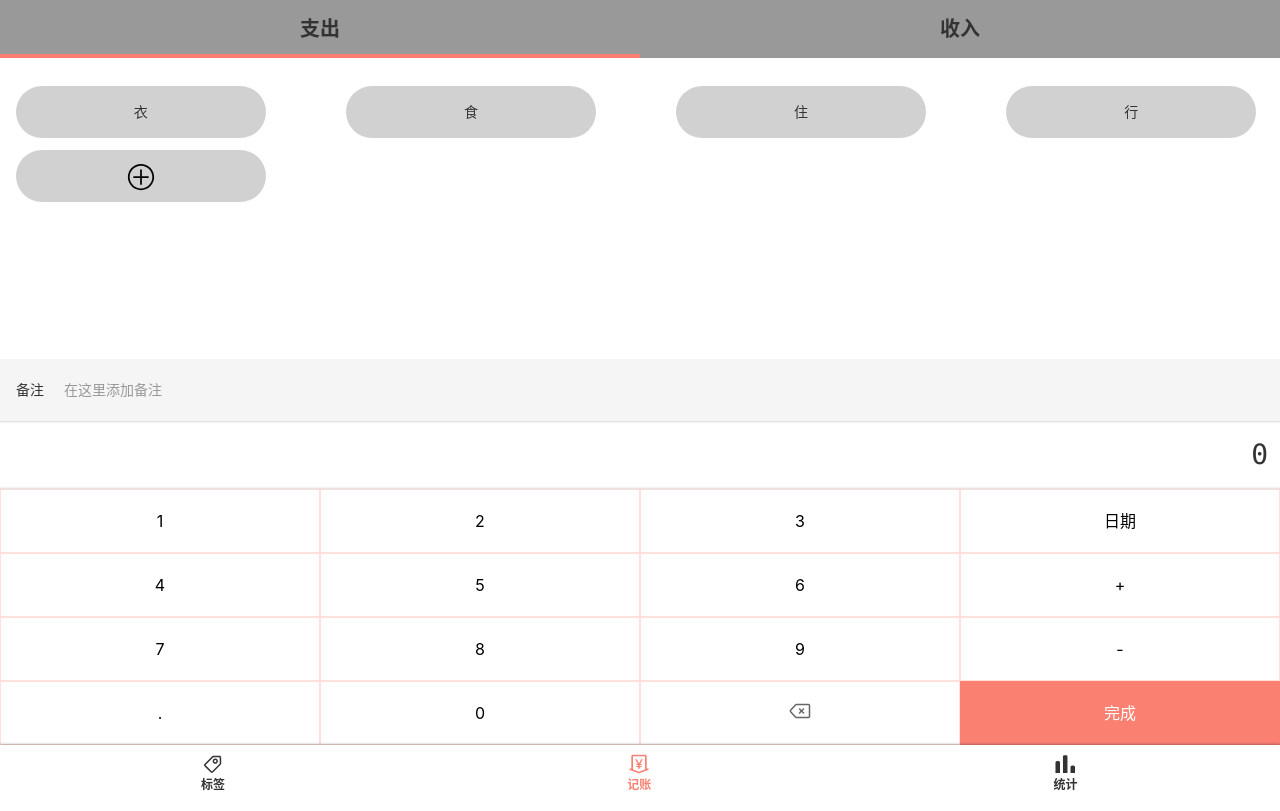
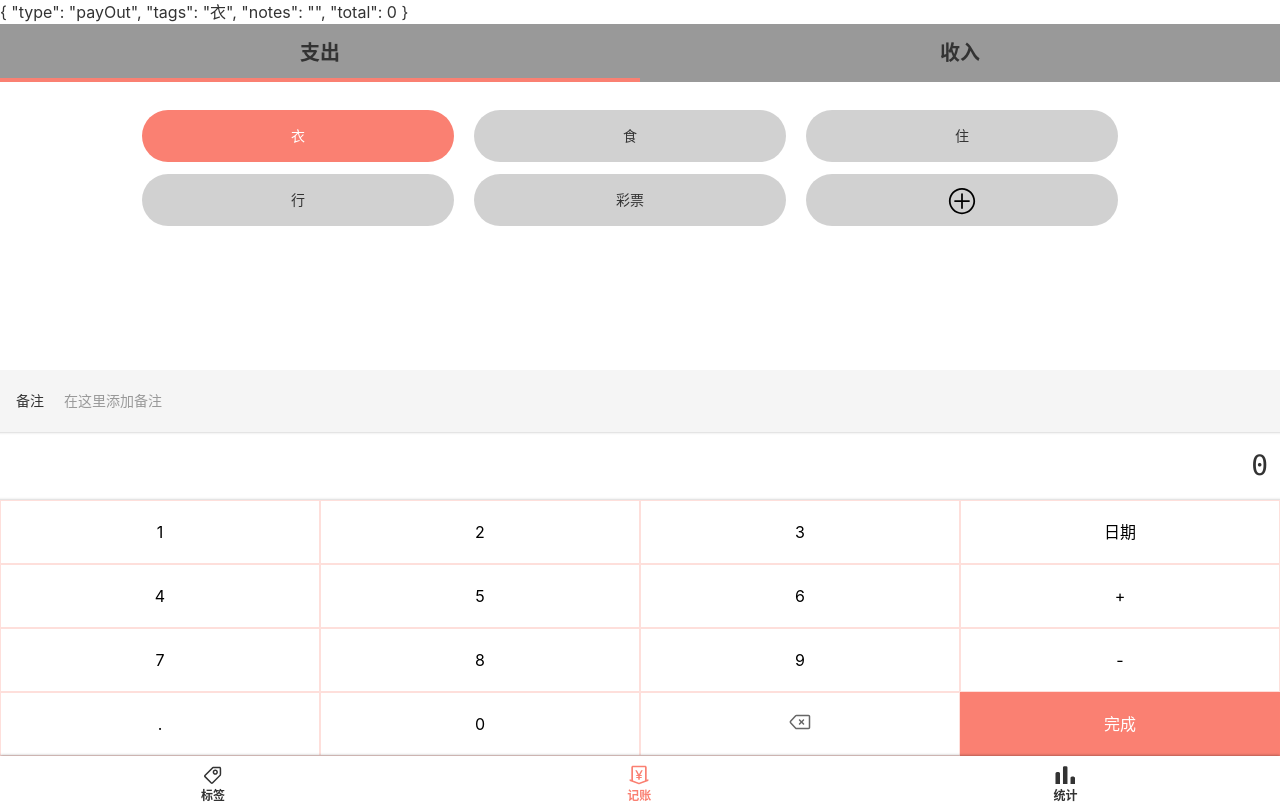
Before and after one commit to lllemonade/accounting-2, a Vue app: page /#/money in a window 1280 px wide. Built offline with nearby package versions, Linux system fonts and the light colour scheme.

Commit message:
收集四个组件的value，在money页面上动态展示

```diff
--- a/src/components/notes.vue
+++ b/src/components/money/notes.vue
@@ -3,14 +3,14 @@
   <div>
     <label class="notes">
       <span class="name">备注</span>
-      <input type="text" v-model="value" placeholder="在这里添加备注" />
+      <input type="text" v-model.lazy="value" placeholder="在这里添加备注" />
     </label>
   </div>
 </template>
 
 <script lang="ts">
 import Vue from 'vue';
-import { Component } from "vue-property-decorator";
+import { Component, Watch } from "vue-property-decorator";
 
 @Component
 export default class notes extends Vue {
@@ -19,6 +19,10 @@ export default class notes extends Vue {
   //   const input = event.target as HTMLInputElement;
   //   this.value = input.value
   // }
+  @Watch('value')
+  onValueChange(value: string) {
+    this.$emit('update:value', value)
+  }
 }
 </script>
 
--- a/src/components/numberPad.vue
+++ b/src/components/money/numberPad.vue
@@ -9,24 +9,24 @@
       <button @click="inputContent">4</button>
       <button @click="inputContent">5</button>
       <button @click="inputContent">6</button>
-      <button>+</button>
+      <button @click="add">+</button>
       <button @click="inputContent">7</button>
       <button @click="inputContent">8</button>
       <button @click="inputContent">9</button>
-      <button>-</button>
+      <button @click="min">-</button>
       <button @click="inputContent">.</button>
       <button @click="inputContent">0</button>
       <button @click="remove">
         <icon name="delete" />
       </button>
-      <button class="ok">完成</button>
+      <button class="ok" @click="ok">完成</button>
     </div>
   </div>
 </template>
 
 <script lang="ts">
 import Vue from "vue";
-import { Component } from "vue-property-decorator";
+import { Component, Watch } from "vue-property-decorator";
 
 @Component
 export default class numberPad extends Vue {
@@ -45,18 +45,26 @@ export default class numberPad extends Vue {
     }
     if (this.output.indexOf('.') > 0 && input === '.') { return; }
     this.output += input;
-  }
+  };
   remove() {
     if (this.output.length === 1) {
       this.output = '0'
     } else { this.output = this.output.slice(0, -1) }
+  };
+  add() { };
+  min() { };
+  ok() {
+    this.$emit('update:value', this.output)
   }
-
+  // @Watch('output')
+  // onOutPutChange(Value: string) {
+  //   this.$emit('update:value', Value)
+  // }
 }
 </script>
 
 <style lang="scss" scoped>
-@import "../assets/style/helper.scss";
+@import "../../assets/style/helper.scss";
 
 .numberPad {
   .total {
--- a/src/components/tags.vue
+++ b/src/components/money/tags.vue
@@ -2,11 +2,10 @@
   <div class="tags">
     <div class="scrollArea">
       <ul class="tagList">
-        <li>衣</li>
-        <li>食</li>
-        <li>住</li>
-        <li>行</li>
-        <li class="new">
+        <li v-for="tag in tagsData" :key="tag" :class="{ selected: value.indexOf(tag) >= 0 }" @click="select(tag)">
+          {{ tag }}
+        </li>
+        <li class="new" @click="createTag">
           <icon name="add" />
         </li>
       </ul>
@@ -16,16 +15,42 @@
 
 <script lang="ts">
 import Vue from 'vue'
-import { Component } from 'vue-property-decorator'
+import { Component, Prop } from 'vue-property-decorator'
+
 @Component
+export default class tags extends Vue {
+  // 总的tags数组
+  @Prop() tagsData: string[] | undefined;
+  //用户选择的tag
+  @Prop() readonly value !: string;
 
-export default class tags extends Vue {
+  // selectedTags: string = '衣';
+  // 选标签
+  select(tag: string) {
+    const index = this.value.indexOf(tag)
+    if (index >= 0) {
+      return;
+    }
+    // else {
+    //   // this.value = tag
+    // }
+    this.$emit('update:value', tag)
+  };
+  createTag() {
+    const name = window.prompt('请输入标签名')
+    if (name === '') {
+      window.alert('标签名不能为空')
+    } else if (this.tagsData) {
+      this.$emit('update:tagsData', [...this.tagsData, name])
+    }
+    console.log(this.tagsData)
+  };
 
 }
 </script>
 
 <style lang="scss" scoped>
-@import "../assets/style/helper.scss";
+@import "../../assets/style/helper.scss";
 
 .tags {
   display: flex;
@@ -43,7 +68,7 @@ export default class tags extends Vue {
 
     .tagList {
       display: flex;
-      justify-content: space-between;
+      justify-content: center;
       align-items: center;
       flex-wrap: wrap;
 
@@ -51,12 +76,12 @@ export default class tags extends Vue {
         // flex-grow: 1;
         background: rgba(153, 153, 153, 0.45);
         $h: 52px;
-        width: 20%;
+        width: 25%;
         border-radius: $h/2;
         line-height: $h;
         text-align: center;
         padding: 0 8px;
-        margin-right: 8px;
+        margin-right: 20px;
         margin-top: 12px;
 
         &.selected {
@@ -70,10 +95,6 @@ export default class tags extends Vue {
           position: relative;
           top: 8px;
         }
-
-        &:hover {
-          color: $color-highLight;
-        }
       }
     }
   }
--- a/src/components/types.vue
+++ b/src/components/money/types.vue
@@ -2,16 +2,10 @@
   <!-- 类别 -->
   <div>
     <ul class="type">
-      <li
-        :class="type === 'payOut' ? 'active' : ''"
-        @click="classType('payOut')"
-      >
+      <li :class="value === 'payOut' ? 'active' : ''" @click="classType('payOut')">
         支出
       </li>
-      <li
-        :class="type === 'inCome' ? 'active' : ''"
-        @click="classType('inCome')"
-      >
+      <li :class="value === 'inCome' ? 'active' : ''" @click="classType('inCome')">
         收入
       </li>
     </ul>
@@ -20,29 +14,41 @@
 
 <script lang="ts">
 import Vue from "vue";
-import { Component } from "vue-property-decorator";
+import { Component, Watch, Prop } from "vue-property-decorator";
 
 @Component
 export default class types extends Vue {
-  type = "payOut";
+  // type = "payOut";
+  @Prop() readonly value!: string;
+  //! 表示ts不用考虑初始值
+
   classType(type: string) {
     if (type !== "payOut" && type !== "inCome") {
       throw new Error("type is unknow");
     }
-    this.type = type;
+    this.$emit('update:value', type)
+    // 即使类型没有变化，每次点击也触发，所以用watch
+    // this.$emit('update:value', this.type)
   }
+  //因为改为外部传入的type，不在这里监听
+  // @Watch('type')
+  // onTypeChange(Value: string) {
+  //   this.$emit('update:value', Value)
+  // }
 }
 </script>
 
 <style lang="scss" scoped>
-@import "../assets/style/helper.scss";
+@import "../../assets/style/helper.scss";
+
 .type {
   display: flex;
   text-align: center;
   font-size: 20px;
   font-weight: bold;
   background-color: #999;
-  > li {
+
+  >li {
     display: flex;
     justify-content: center;
     align-items: center;
@@ -50,6 +56,7 @@ export default class types extends Vue {
     // flex-grow: 1;
     height: 58px;
     width: 50%;
+
     &.active::after {
       content: "";
       position: absolute;
--- a/src/views/money.vue
+++ b/src/views/money.vue
@@ -1,20 +1,48 @@
 <template>
   <layOut>
-    <types></types>
-    <tags></tags>
-    <notes></notes>
-    <number-pad></number-pad>
+    {{ record }}
+    <types :value.sync="record.type"></types>
+    <tags :tagsData.sync="tags" :value.sync="record.tags"></tags>
+    <notes @update:value="onUpdateNotes"></notes>
+    <number-pad @update:value="onUpdateTotal"></number-pad>
   </layOut>
 </template>
 
 <script lang="ts">
-import types from "../components/types.vue";
-import notes from "../components/notes.vue";
-import numberPad from "../components/numberPad.vue";
-import tags from "../components/tags.vue";
+import Vue from 'vue';
+import types from "../components/money/types.vue";
+import notes from "../components/money/notes.vue";
+import numberPad from "../components/money/numberPad.vue";
+import tags from "../components/money/tags.vue";
+import { Component } from 'vue-property-decorator';
 
-export default {
-  name: "money",
-  components: { types, notes, numberPad, tags },
+type Record = {
+  type: string;
+  tags: string;
+  notes: string;
+  total: number;
+}
+
+
+@Component({ components: { types, notes, numberPad, tags } })
+export default class Money extends Vue {
+  tags = ['衣', '食', '住', '行', '彩票'];
+  record: Record = {
+    type: 'payOut', tags: '衣', notes: '', total: 0
+  }
+
+  onUpdateTags(value: string) {
+    this.record.tags = value
+  };
+  onUpdateNotes(value: string) {
+    this.record.notes = value
+  };
+  //用.sync  可以省去这里的方法
+  // onUpdateType(value: string) {
+  //   this.record.type = value
+  // };
+  onUpdateTotal(value: string) {
+    this.record.total = parseFloat(value)
+  }
 };
 </script>
```
